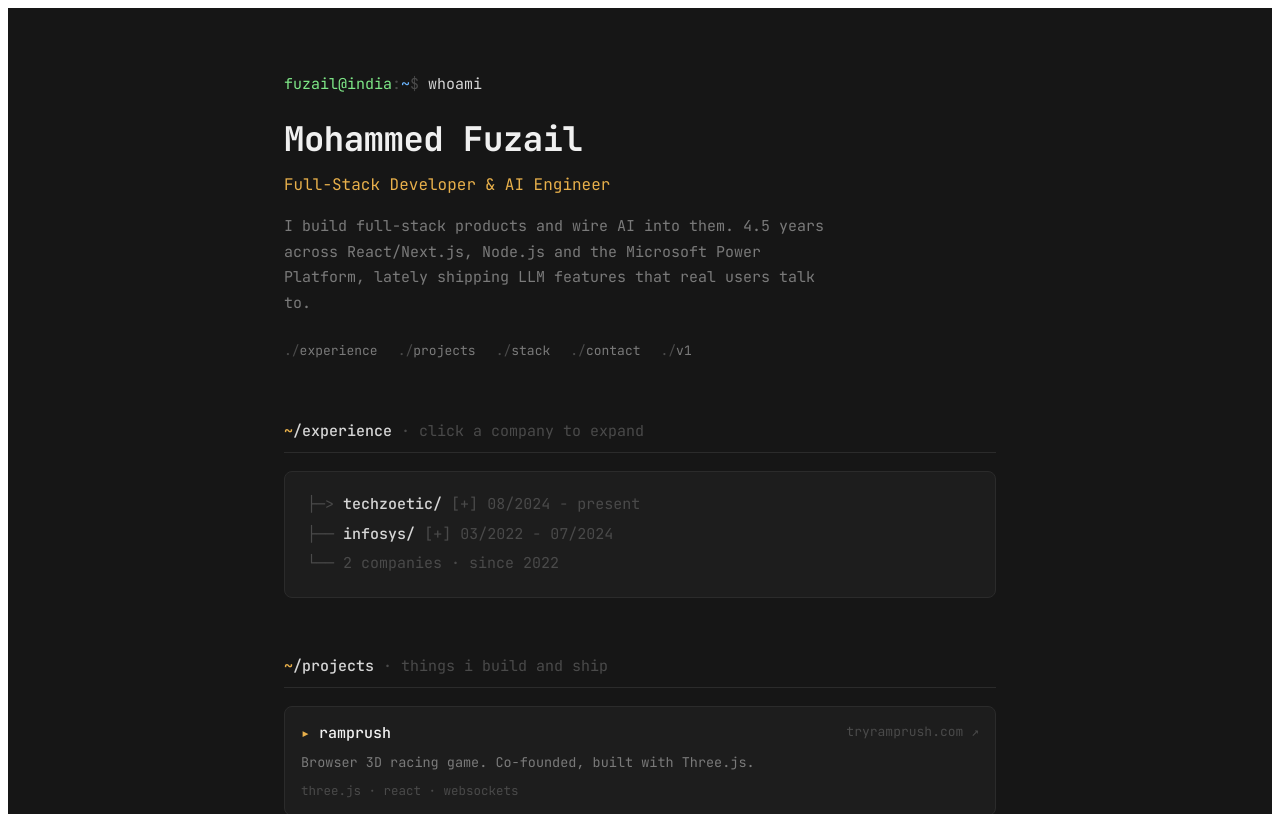
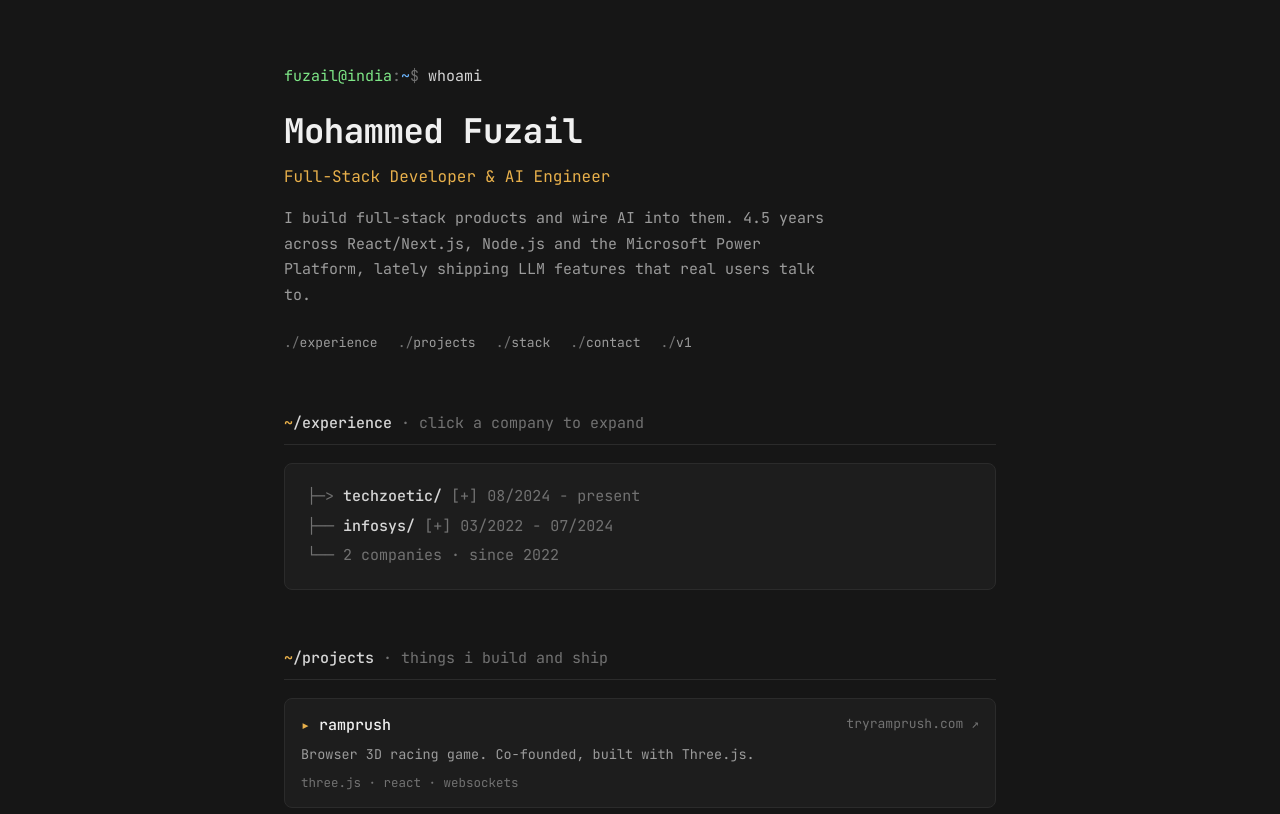
Before and after one commit to dayumcodes/portfolio, a React (Vite) app: page / in a window 1280 px wide. Shown: the top 814 px of the page. Built offline with nearby package versions, Linux system fonts and the light colour scheme.

Commit message:
Fix v2 outer gutters (body margin) and raise secondary-text contrast

```diff
--- a/src/v2/v2.css
+++ b/src/v2/v2.css
@@ -5,12 +5,18 @@
   --v2-panel: #1d1d1d;
   --v2-border: #2b2b2b;
   --v2-text: #d6d6d6;
-  --v2-dim: #7a7a7a;
-  --v2-faint: #4a4a4a;
+  --v2-dim: #9b9b9b;
+  --v2-faint: #727272;
   --v2-green: #7ee787;
   --v2-amber: #e8b04b;
   --v2-blue: #6cb6ff;
   --v2-red: #ff7b72;
+}
+
+html, body {
+  margin: 0;
+  padding: 0;
+  background: var(--v2-bg);
 }
 
 .v2-root {
```
